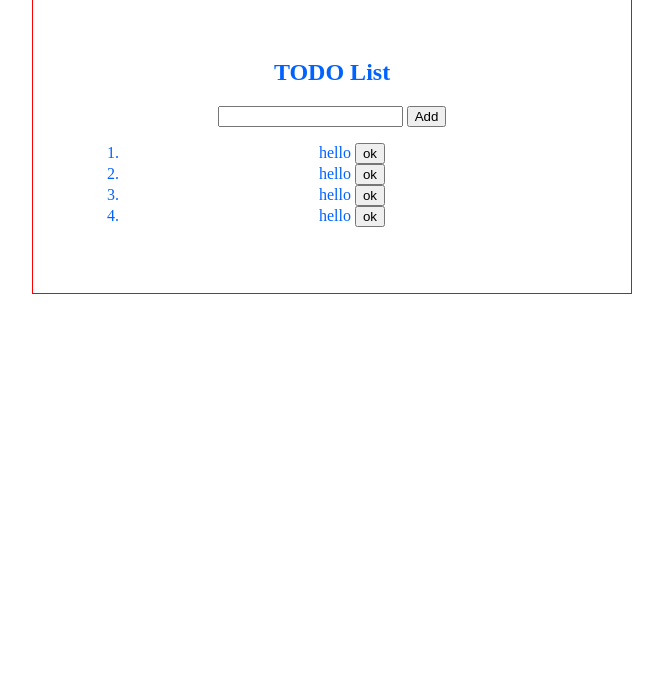
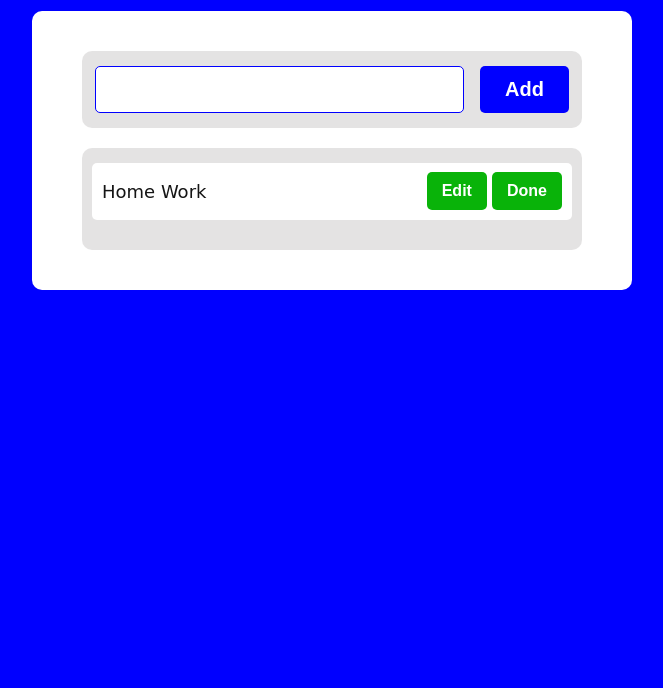
Before and after one commit to Nasirul-Islam/CRUD-Operation-By-DOM, a plain HTML site: page index.html in a window 1280 px wide. Shown: the part 112-800 px from the top of the page, without its empty margins (308-971 px from the left). Drawn offline with Linux system fonts and the light colour scheme.

Commit message:
task adding complete

```diff
--- a/index.html
+++ b/index.html
@@ -9,19 +9,26 @@
 </head>
 
 <body>
-    <section>
-        <h1>TODO List</h1>
-        <form action="">
-            <input id="text_field" type="text">
-            <button id="add_btn" class="addBtn">Add</button>
-        </form>
-        <ol class="list_container">
-            <li>hello <button>ok</button></li>
-            <li>hello <button>ok</button></li>
-            <li>hello <button>ok</button></li>
-            <li>hello <button>ok</button></li>
-        </ol>
-    </section>
+    <main>
+        <header class="">
+            <h1>TODO LIST</h1>
+        </header>
+        <section>
+            <div id="" class="inputContainer">
+                <input id="input_field" class="inputField" type="text">
+                <button id="add_btn" class="addBtn">Add</button>
+            </div>
+            <div id="task_container" class="taskContainer">
+                <div class="item">
+                    <p class="itemText">Home Work</p>
+                    <div class="">
+                        <button id="editBtn" class="itemBtn">Edit</button>
+                        <button id="doneBtn" class="itemBtn">Done</button>
+                    </div>
+                </div>
+            </div>
+        </section>
+    </main>
     <script src="script.js"></script>
 </body>
 
--- a/script.js
+++ b/script.js
@@ -1 +1,37 @@
-console.log("connected!!!!!!!!!!")
+const input_field = document.getElementById("input_field")
+// input field effects
+input_field.addEventListener('focus', (e)=>{
+    console.log(e.target)
+    e.target.style.border = '1px solid red';
+})
+
+input_field.addEventListener('blur', (e)=>{
+    console.log(e.target)
+    e.target.style.border = '1px solid blue';
+})
+
+// Add button event listener
+document.getElementById("add_btn").addEventListener('click', function (event) {
+    const task_container = document.getElementById("task_container")
+    const input_text = input_field.value
+    if (input_text) {
+        let div = document.createElement('div')
+        div.innerHTML = `
+                <p class="itemText">${input_text}</p>
+                <div class="">
+                    <button id="doneBtn" class="itemBtn">Done</button>
+                    <button id="editBtn" class="itemBtn">Edit</button>
+                </div>
+            `
+        div.setAttribute("class", "item");
+        task_container.appendChild(div)
+        input_field.value = ""
+    }
+    else {
+        alert("Type Your Task!!!")
+    }
+
+})
+
+// Done button event listener
+document.getElementById("doneBtn").addEventListener
--- a/style.css
+++ b/style.css
@@ -1,12 +1,90 @@
+textarea:focus, input:focus{
+    outline: none;
+}
 body {
     width: 600px;
     margin: 0 auto;
+    background: blue;
+    font-family: cursive;
+}
+
+header {
+    text-align: center;
+    color: white;
+    margin-top: 50px;
+}
+
+h1 {
+    letter-spacing: 4px;
+    font-size: 40px;
 }
 
 section {
     text-align: center;
-    color: rgb(0, 98, 255);
-    border: 1px solid red;
-    padding: 50px 50px;
-    margin-top: 100px;
+    color: blue;
+    background: white;
+    border-radius: 10px;
+    padding: 40px 50px;
 }
+
+.inputContainer {
+    background: #d7d5d5ab;
+    border-radius: 10px;
+    padding: 15px 5px;
+    margin-bottom: 20px;
+    display: flex;
+    justify-content: space-around;
+    align-items: center;
+}
+
+.inputField {
+    padding: 12px;
+    width: 70%;
+    border: 1px solid blue;
+    border-radius: 5px;
+    font-size: 18px;
+}
+
+.addBtn {
+    padding: 12px 25px;
+    border: none;
+    border-radius: 5px;
+    color: white;
+    background: blue;
+    font-weight: 700;
+    font-size: 20px;
+    cursor: pointer;
+}
+
+.taskContainer {
+    background: #d7d5d5ab;
+    padding: 15px 10px;
+    border-radius: 10px;
+}
+
+.item {
+    display: flex;
+    justify-content: space-between;
+    align-items: center;
+    background: white;
+    border: none;
+    border-radius: 5px;
+    margin-bottom: 15px;
+    padding: 0 10px;
+}
+
+.itemText {
+    color: rgb(21, 21, 21);
+    font-size: 18px;
+}
+
+.itemBtn {
+    padding: 10px 15px;
+    border: none;
+    border-radius: 5px;
+    color: white;
+    background: #09b309;
+    font-weight: 600;
+    font-size: 16px;
+    cursor: pointer;
+}
```
